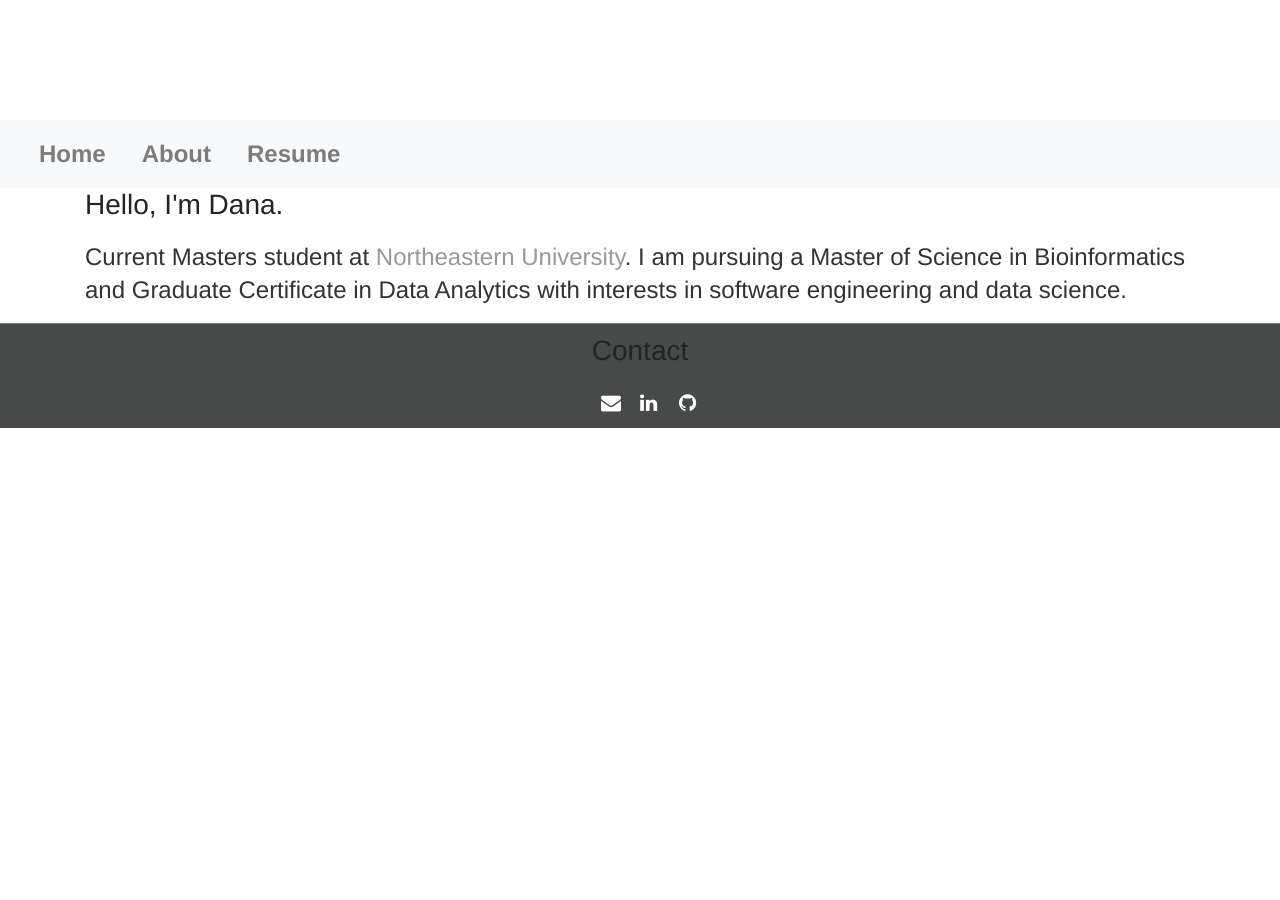
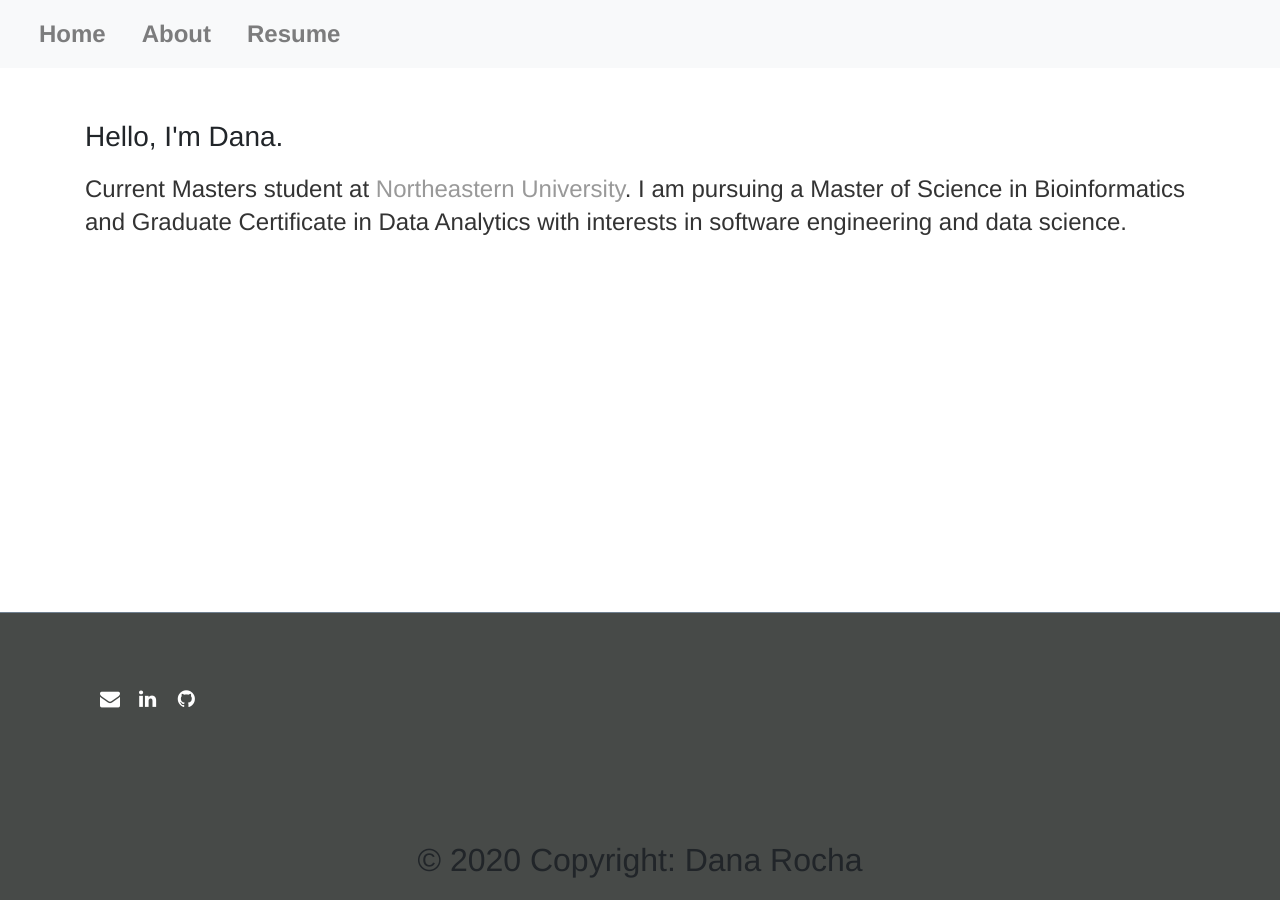
Before and after one commit to dana-rocha/dana-rocha.github.io, a Jekyll site: the page built from README.md, in a window 1280 px wide and 900 px high. Built offline with Jekyll 4.4.1, drawn with Linux system fonts in a browser that asks for light colours; our own code applies the rules of GitHub Pages for plain Markdown files.

Commit message:
fixing footer

```diff
--- a/_layouts/default.html
+++ b/_layouts/default.html
@@ -12,15 +12,21 @@
 			<link rel="stylesheet" type="text/css" href="/css/main.css">
 			<title> Dana Rocha </title>
 		</head>
+<body>
 
-	<nav class="navbar navbar-expand-lg navbar-light bg-light navbar-fixed-top" role="navigation">
+<!-- Header -->
+<header>
+	<!-- Nav Bar-->
+	<nav class="navbar navbar-expand-lg navbar-light bg-light fixed-top" role="navigation">
 		<div class="container-fluid">
+			<!-- Nav Bar Items-->
 			<div class="navbar-header">
 				<button class="navbar-toggler" type="button" data-toggle="collapse" data-target="#navbarNavDropdown">
 					<span class="navbar-toggler-icon"></span>
 				</button>
 			</div>
 
+			<!-- Toggle -->
 			<div class="collapse navbar-collapse" id="#navbarNavDropdown">
 				<ul class="navbar-nav mr-auto mt-2 mt-lg-0">
 					<li class="nav-item"><a class="nav-link" href="/">Home</a></li>
@@ -31,9 +37,10 @@
 
 		</div>
 	</nav>
+</header>
 
 <div class="container">
-
+	<!-- short blurb -->
 	<h3>Hello, I'm Dana.</h3>
 
 	<p>Current Masters student at <a href="https://www.northeastern.edu/">Northeastern University</a>.
@@ -42,13 +49,35 @@
 
 </div>
 
-	<footer id="contact" class="container-fluid text-center">
-		<div class="contact">
-	    	<h3> Contact </h3>
+	<!-- Footer -->
+	<footer class="footer">
+		<!-- Footer Elements -->
+		<div class="container">
+			<!-- Grid Row -->
+			<div class="row">
+				<!-- Grid Column -->
+				<div class="col-md-12 py-5">
+					<div class="mb-5 flex-center">
+					<!-- Email -->
 					<a href="mailto:dbridgette.rocha@gmail.com" class="fa fa-envelope fa-2x"></a>
+					<!-- LinkedIn -->
 					<a href="https://www.linkedin.com/in/rochadana/" class="fa fa-linkedin fa-2x"></a>
+					<!-- GitHub-->
 					<a href="https://github.com/dana-rocha" class="fa fa-github fa-2x"></a>
 					</div>
+				</div>
+				<!-- Grid Column -->
+			</div>
+			<!-- Grid Row -->
+		</div>
+		<!-- Foot Elements -->
+
+		<!-- Copyright -->
+		<div class="footer-copyright text-center py-3">© 2020 Copyright: Dana Rocha
+		</div>
+		<!-- Copyright -->
+	<!-- Footer -->
 	</footer>
 
+</body>
 </html>
--- a/css/main.css
+++ b/css/main.css
@@ -70,8 +70,10 @@
 
 /* Footer */
 
-footer {
+.footer {
     position: fixed;
+    left: 0;
+    bottom: 0;
     border-top: 1px solid #708090;
     padding-top: 10px;
     font-size: 2em;
```
Lines whose indentation alone changed are shown as unchanged.
